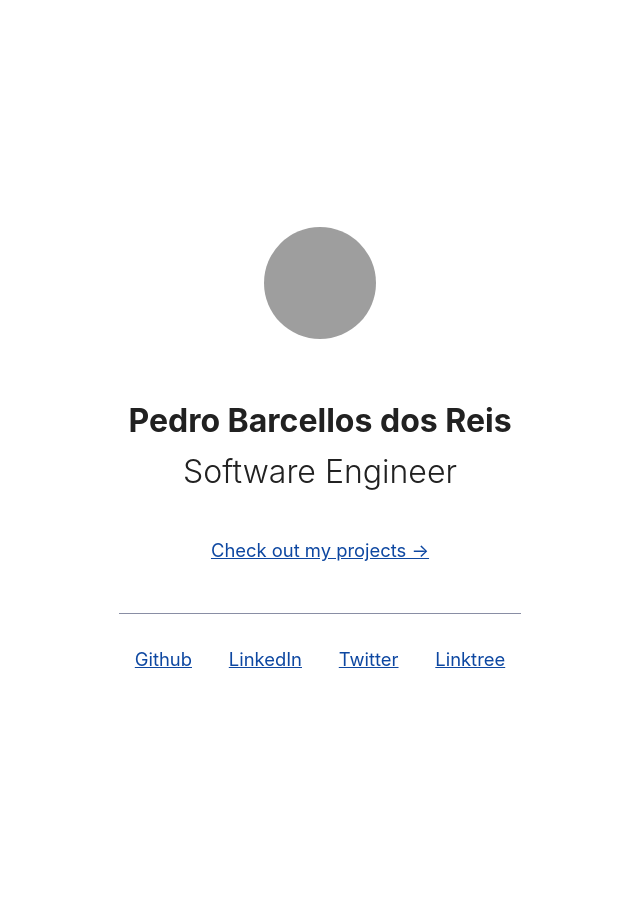
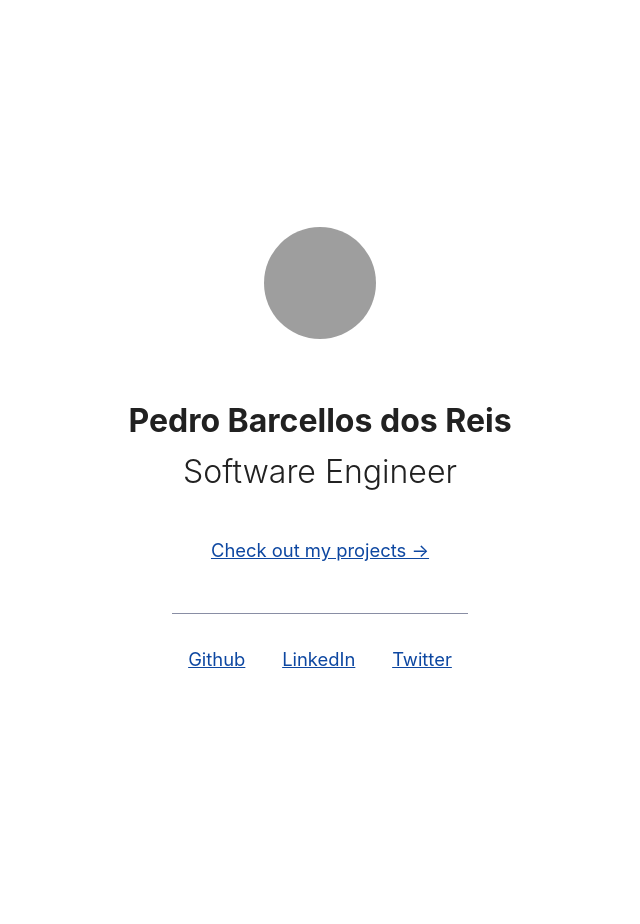
Before and after one commit to barcellos-pedro/barcellos-pedro.github.io, a Jekyll site: the page built from index.html, in a window 1280 px wide. Shown: the whole page, without its empty margins (320-960 px from the left). Built offline with Jekyll 4.4.1, drawn with Linux system fonts in a browser that asks for light colours; grey boxes are pictures that could not be loaded.

Commit message:
remove hotwired and linktree

```diff
--- a/_data/links.yml
+++ b/_data/links.yml
@@ -4,5 +4,3 @@
   url: https://linkedin.com/in/pedro-barcellos
 - name: Twitter
   url: https://x.com/pedroreis_io
-- name: Linktree
-  url: https://linktr.ee/barcellos_pedro
```
Also changed, not shown: README.md.
